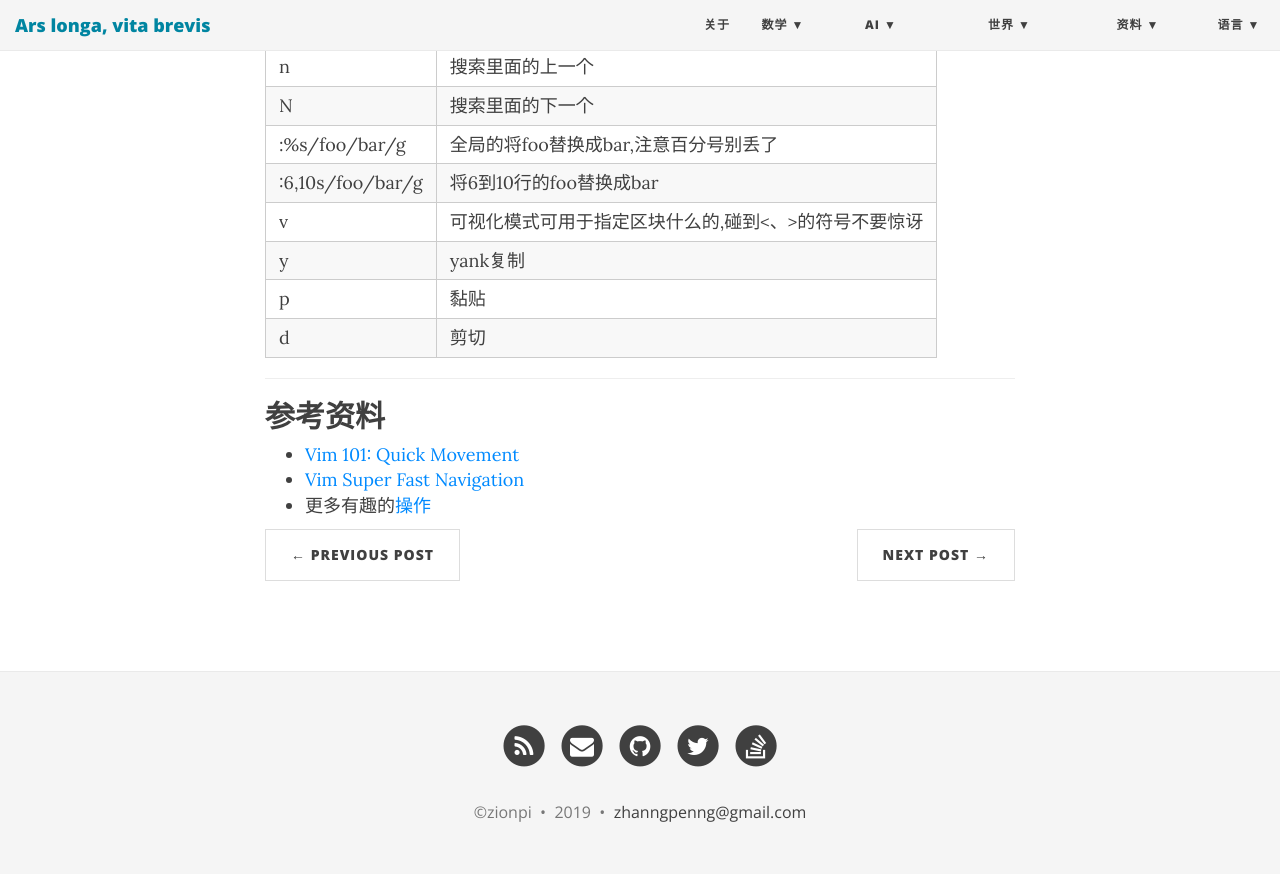
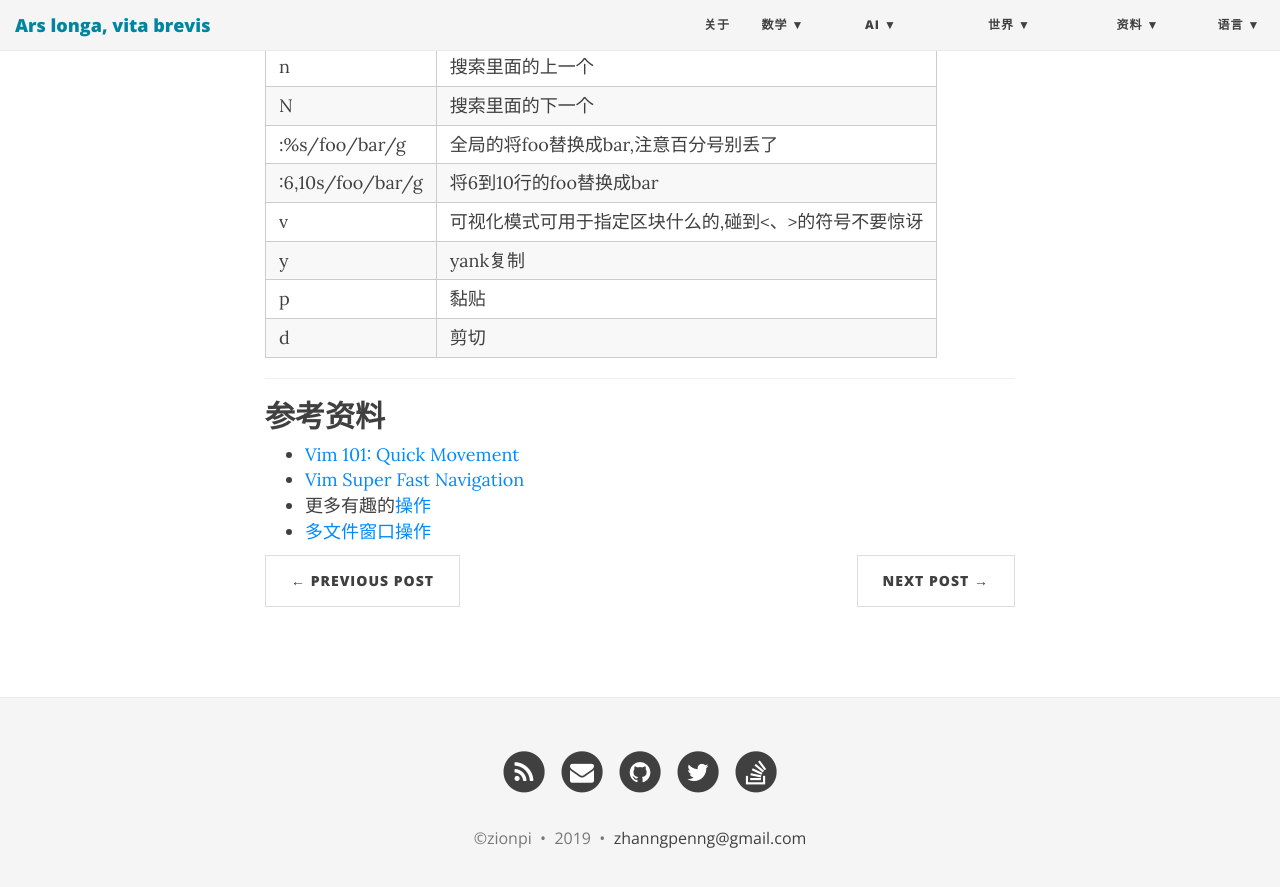
Before and after one commit to ZionPi/zionpi.github.io, a Jekyll site: the page built from _posts/2011-04-13-move-around-inside-vim.md, in a window 1280 px wide and 900 px high, scrolled down 3383 px. Shown: the top 887 px of the window. Built offline with Jekyll 4.4.1, drawn with Linux system fonts in a browser that asks for light colours; nearby versions of some CDN libraries.

Commit message:
Update 2011-04-13-move-around-inside-vim.md

```diff
--- a/_posts/2011-04-13-move-around-inside-vim.md
+++ b/_posts/2011-04-13-move-around-inside-vim.md
@@ -123,3 +123,4 @@ title: 在vim中超速驾驶
 - [Vim 101: Quick Movement](https://medium.com/usevim/vim-101-quick-movement-c12889e759e0)
 - [Vim Super Fast Navigation](https://stackoverflow.com/questions/8750275/vim-super-fast-navigation)
 - 更多有趣的[操作](https://vim.fandom.com/wiki/Copy,_cut_and_paste)
+- [多文件窗口操作](https://www.cs.oberlin.edu/~kuperman/help/vim/windows.html)
```
